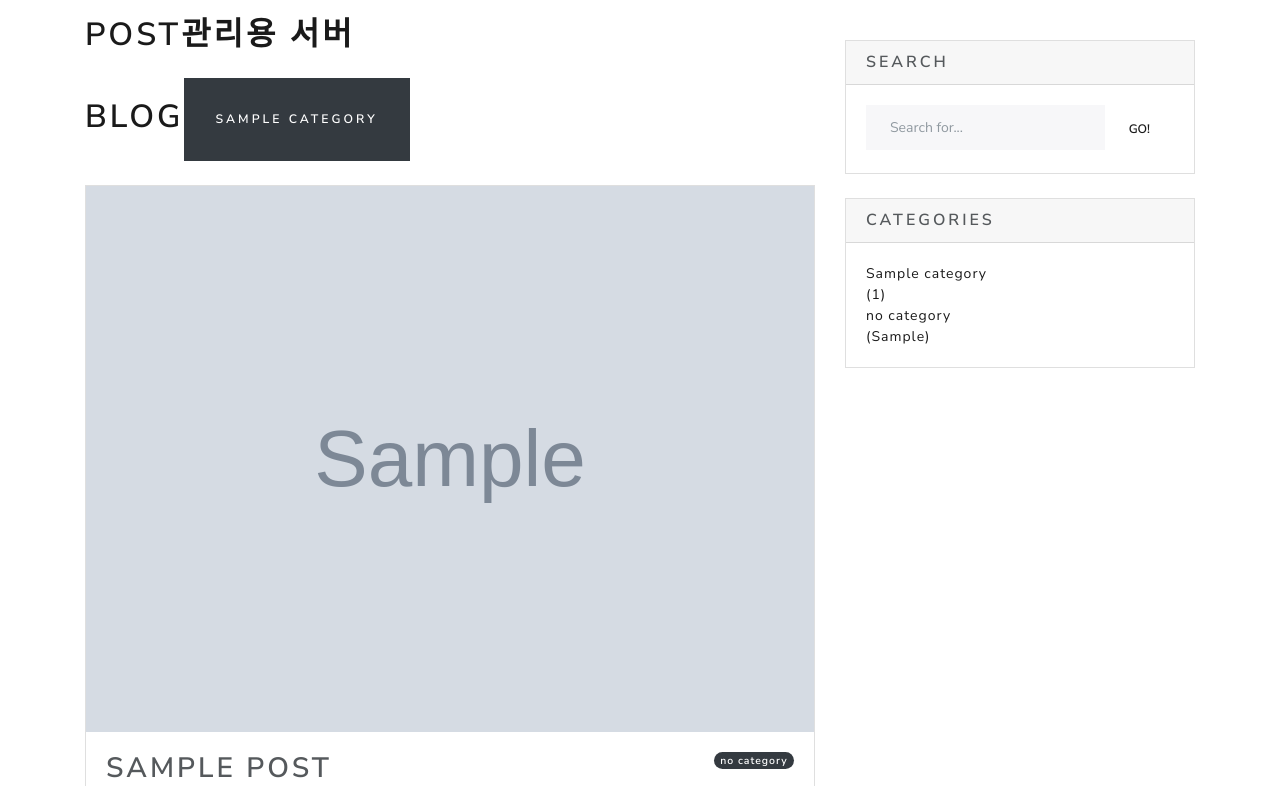
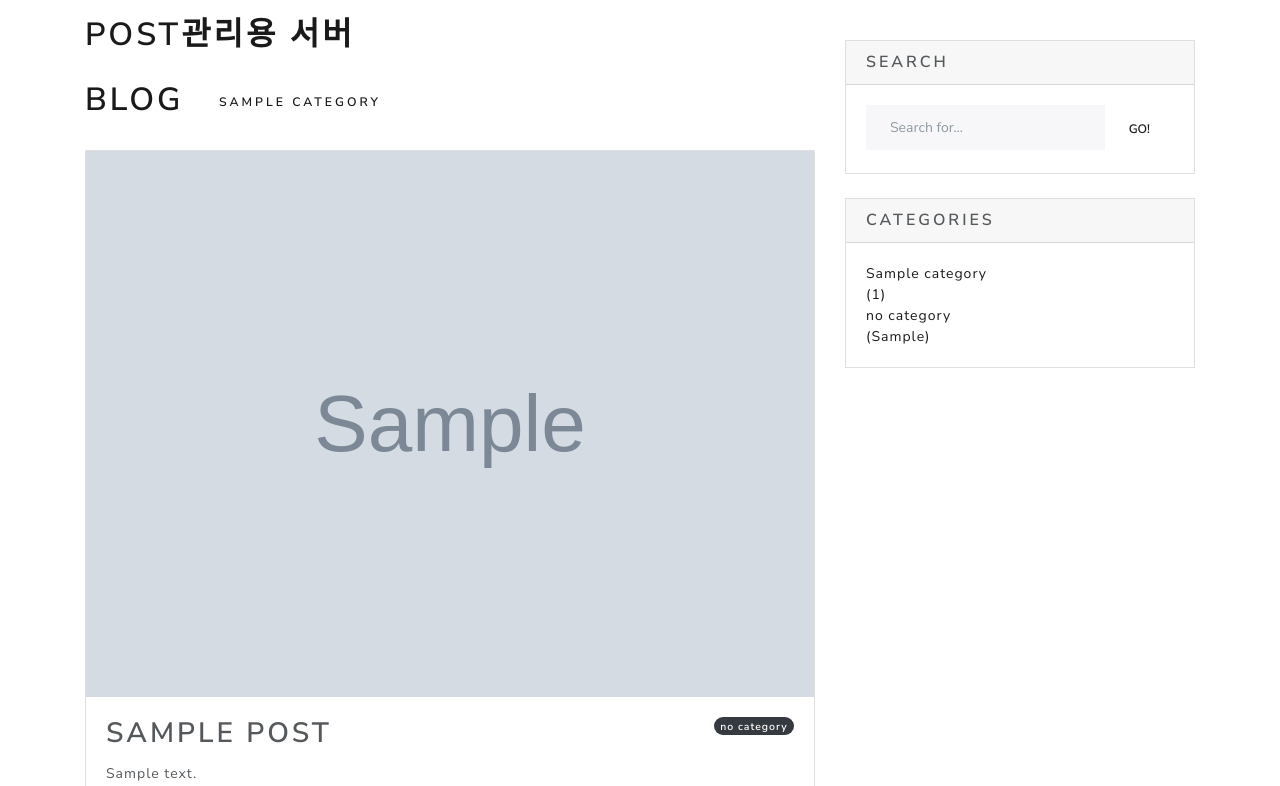
Before and after one commit to hanna2100/toyprj_blog, a Django app: template blog_post/blog/templates/blog/post_list.html in a window 1280 px wide. Shown: the part 89-875 px from the top of the page. Run offline with Django 3.2, Linux system fonts and the light colour scheme; tables that the repository leaves empty hold one stand-in row (Sample ...); the template is opened without the code that fills it: values named after a table or form of the project are taken from there, most other values are stand-ins (such as "Sample title", 1, 10 or a date in 2020); some libraries are stand-ins or nearby versions.

Commit message:
fix error

```diff
--- a/blog_post/blog/templates/blog/post_list.html
+++ b/blog_post/blog/templates/blog/post_list.html
@@ -7,7 +7,7 @@
 {% endcomment %}
 
 {% block content %}
-    <h1 class="my-4">Blog{% if category %}<span class="btn btn-dark btn-lg" style="cursor:auto"> {{ category }}</span>{% endif %}</h1>
+    <h1 class="my-4">Blog   {% if category %}<span class="btn btn-light btn-md" style="cursor:auto">{{ category }}</span>{% endif %}</h1>
     {% if object_list.exists %}
         {% for p in object_list %}
             <!-- Blog Post -->
```
